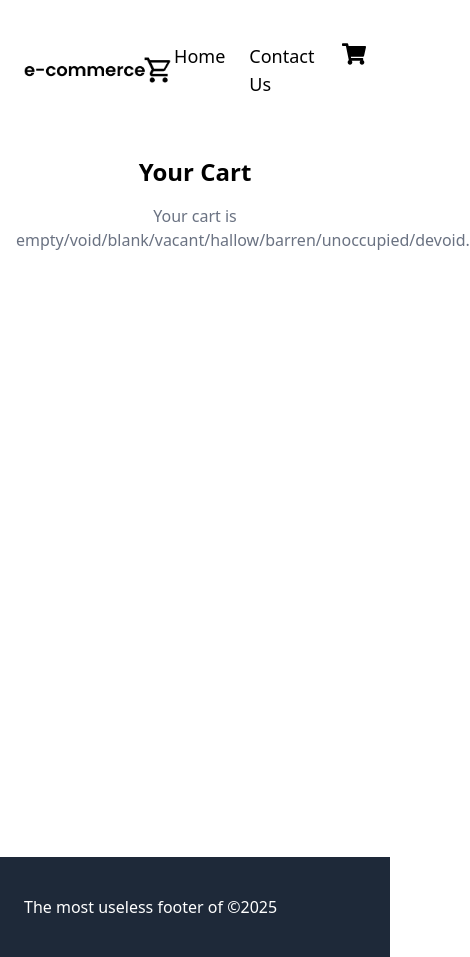
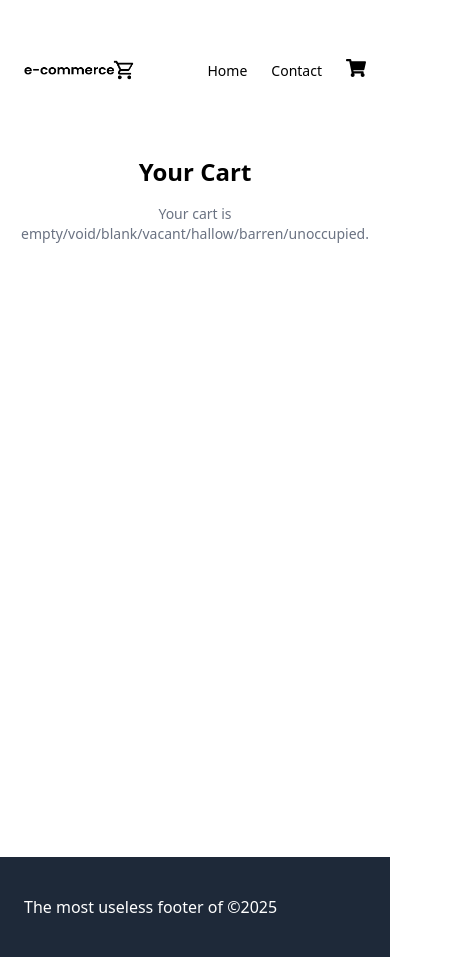
Before and after one commit to ingebrigtfb/react-ca, a React (Vite) app: page /checkout in a window 390 px wide. Shown: the whole page, 470 px wide, since content can reach past the window. Built offline with nearby package versions, Linux system fonts and the light colour scheme.

Commit message:
fxing bugs

```diff
--- a/src/components/layout/Cart.jsx
+++ b/src/components/layout/Cart.jsx
@@ -11,7 +11,7 @@ const Cart = () => {
       onClick={() => navigate("/checkout")}
       className="relative flex items-center"
     >
-      <FaShoppingCart className="text-2xl cursor-pointer"></FaShoppingCart>
+      <FaShoppingCart className="text-xl md:text-2xl cursor-pointer"></FaShoppingCart>
       {cart.length > 0 && (
         <span className="ml-2 bg-black text-white text-sm px-2 py-1 rounded-full">
           {cart.reduce((total, item) => total + item.quantity, 0)}
--- a/src/components/layout/Header.jsx
+++ b/src/components/layout/Header.jsx
@@ -9,15 +9,15 @@ const Header = () => {
             <div className="flex flex-row justify-between px-6 items-center h-[140px] max-w-[1400px] mx-auto">
             <div className="text-black">
                 <Link to="/">
-                <img src={logo} alt="Logo" className="w-42 h-auto" /></Link>
+                <img src={logo} alt="Logo" className="w-28 md:w-42 h-auto" /></Link>
             </div>
             <nav>
             <ul className="flex flex-row gap-6 text-black">
                 <li>
-                    <Link to="/" className="text-lg">Home</Link>
+                    <Link to="/" className="text-sm md:text-lg">Home</Link>
                 </li>
                 <li>
-                    <Link to="/contact" className="text-lg">Contact Us</Link>
+                    <Link to="/contact" className="text-sm md:text-lg">Contact</Link>
                 </li>
                 <li>
                     <Cart />
--- a/src/pages/CheckoutPage.jsx
+++ b/src/pages/CheckoutPage.jsx
@@ -37,7 +37,7 @@ const CheckoutPage = () => {
       <h2 className="text-2xl font-bold text-center mb-4">Your Cart</h2>
 
       {cart.length === 0 ? (
-        <p className="text-center text-gray-500">Your cart is empty/void/blank/vacant/hallow/barren/unoccupied/devoid.</p>
+        <p className="text-center text-sm md:text-lg text-gray-500">Your cart is empty/void/blank/vacant/hallow/barren/unoccupied.</p>
       ) : (
         cart.map((item) => (
           <div key={item.id} className="flex justify-between items-center p-2 border-b">
```
